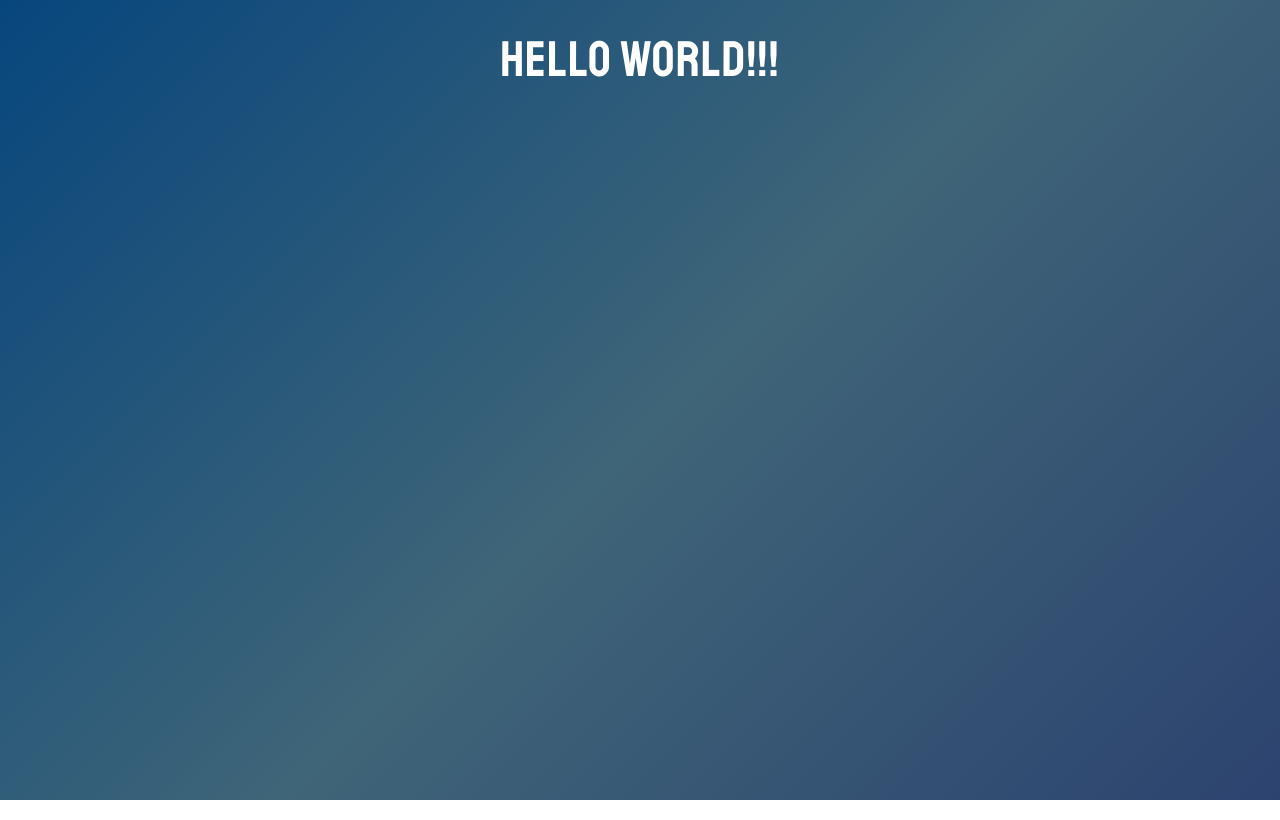
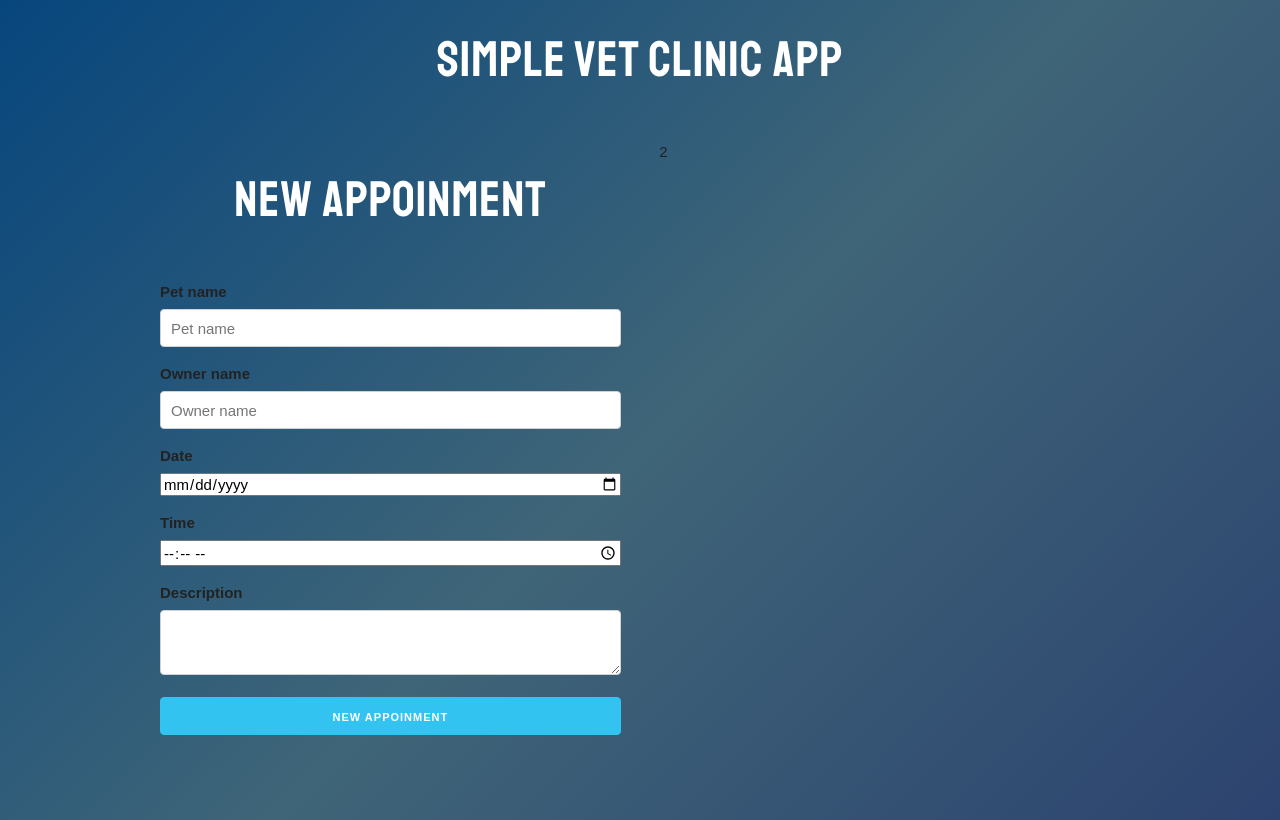
Before and after one commit to sruizpdev/00-vet-clinic, a React (Create React App) app: page / in a window 1280 px wide. Built offline with nearby package versions, Linux system fonts and the light colour scheme.

Commit message:
Starting with the form

```diff
--- a/src/App.js
+++ b/src/App.js
@@ -1,7 +1,19 @@
-import React from 'react';
+import React, { Fragment } from 'react';
+import Form from './components/Form';
 
 function App() {
-  return <h1>Hello world!!!</h1>;
+  return (
+    <Fragment>
+      <h1>Simple Vet Clinic App</h1>
+      <div className="container">
+        <div className="row">
+          <div className="one-half column">
+            <Form />
+          </div>
+          <div className="one-half column">2</div>
+        </div>
+      </div>
+    </Fragment>
+  );
 }
-
 export default App;
--- /dev/null
+++ b/src/components/Form.js
@@ -0,0 +1,35 @@
+import React, { Fragment } from 'react';
+const Form = () => {
+  return (
+    <Fragment>
+      <h1>New appoinment</h1>
+      <form>
+        <label>Pet name</label>
+        <input
+          type="text"
+          name="pet"
+          className="u-full-width"
+          placeholder="Pet name"
+        />
+        <label>Owner name</label>
+        <input
+          type="text"
+          name="owner"
+          className="u-full-width"
+          placeholder="Owner name"
+        />
+        <label>Date</label>
+        <input type="date" name="date" className="u-full-width" />
+        <label>Time</label>
+        <input type="time" name="time" className="u-full-width" />
+        <label>Description</label>
+        <textarea name="description" className="u-full-width"></textarea>
+        <button type="submit" className="u-full-width button-primary">
+          New appoinment
+        </button>
+      </form>
+    </Fragment>
+  );
+};
+
+export default Form;
```
